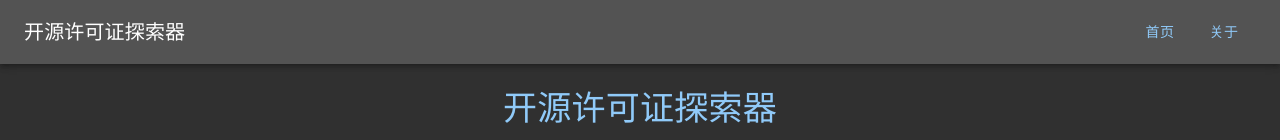
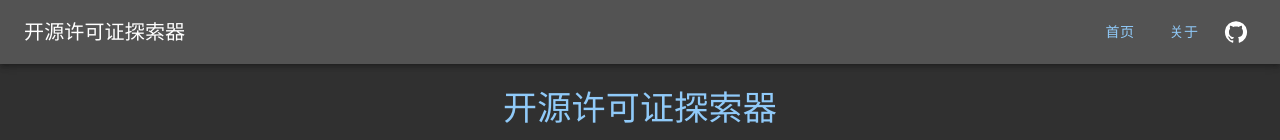
Before and after one commit to iaiuse/open-source-license-explorer, a Next.js app: page / in a window 1280 px wide. Shown: the top 140 px of the page. Built offline with nearby package versions, Linux system fonts and the light colour scheme.

Commit message:
增加仓库代码的设置

```diff
--- a/src/components/Header.tsx
+++ b/src/components/Header.tsx
@@ -1,5 +1,6 @@
 import React from 'react';
-import { AppBar, Toolbar, Typography, Button } from '@mui/material';
+import { AppBar, Toolbar, Typography, Button, IconButton } from '@mui/material';
+import GitHubIcon from '@mui/icons-material/GitHub';
 import Link from 'next/link';
 
 const Header: React.FC = () => {
@@ -10,11 +11,21 @@ const Header: React.FC = () => {
           开源许可证探索器
         </Typography>
         <Link href="/" passHref>
-          <Button  component="a">首页</Button>
+          <Button component="a">首页</Button>
         </Link>
         <Link href="/About" passHref>
           <Button component="a">关于</Button>
         </Link>
+        {/* GitHub 链接按钮 */}
+        <IconButton
+          component="a"
+          href="https://github.com/iaiuse/open-source-license-explorer" // 将此链接替换为您的 GitHub 仓库链接
+          target="_blank"
+          rel="noopener noreferrer"
+          color="inherit"
+        >
+          <GitHubIcon />
+        </IconButton>
       </Toolbar>
     </AppBar>
   );
```
